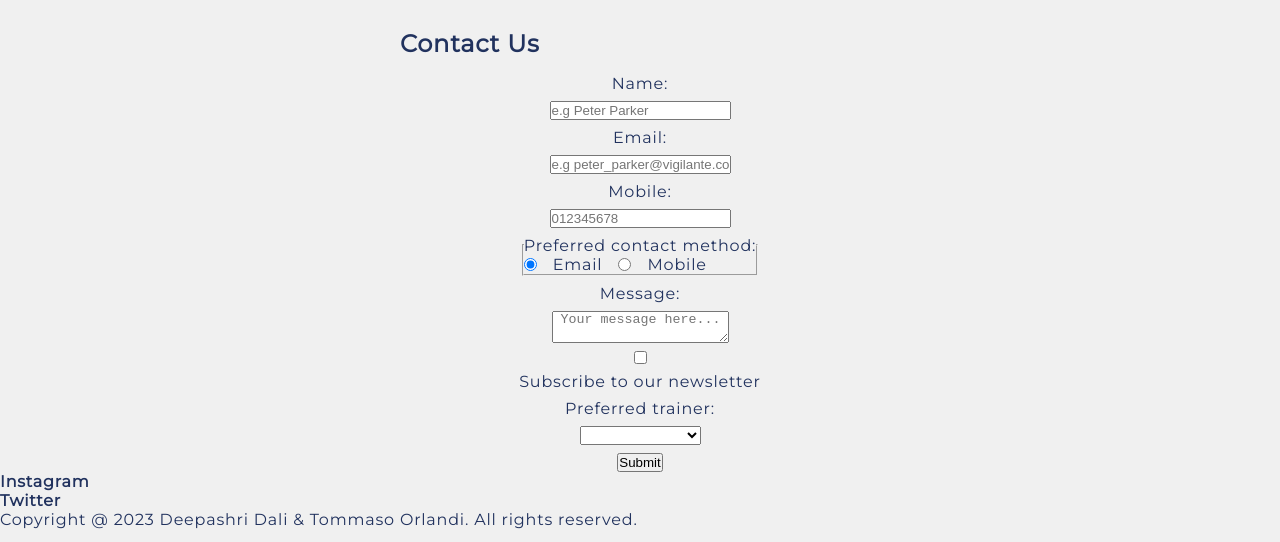
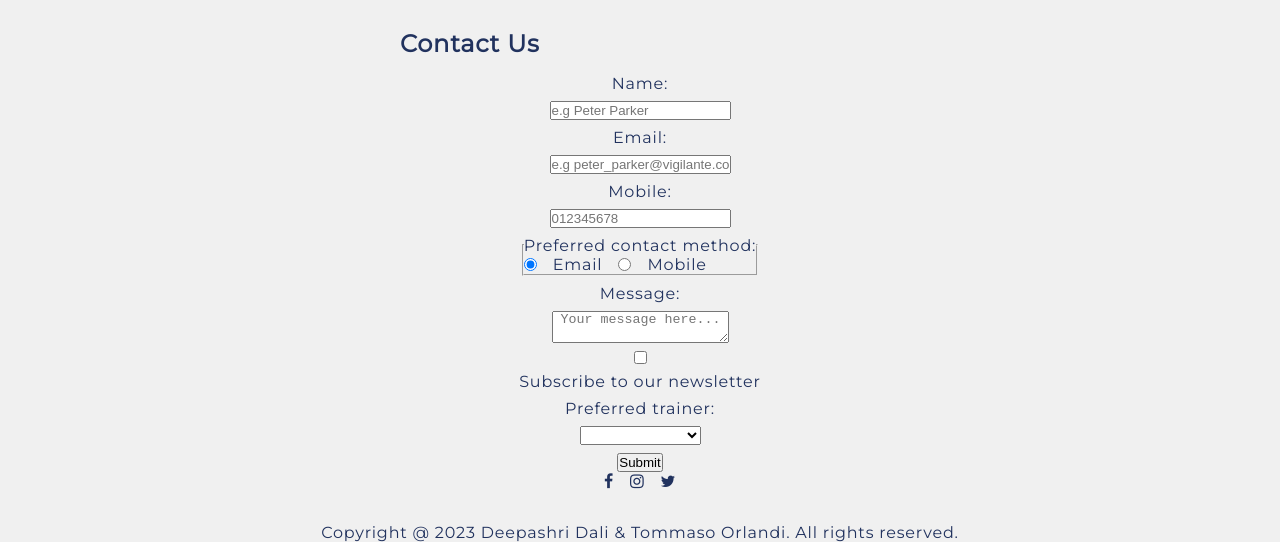
Before and after one commit to benante/agency-website, a plain HTML site: page index.html in a window 1280 px wide. Shown: the part 3264-3806 px from the top of the page. Drawn offline with Linux system fonts and the light colour scheme.

Commit message:
Update footer to include social media icons
Relates #14

```diff
--- a/index.html
+++ b/index.html
@@ -253,18 +253,37 @@
         </div>
       </section>
     </main>
-    <footer>
-      <div class="social-icons">
+    <footer class="footer column stack-l">
+      <div>
         <!-- Icons will be added here -->
-        <ul>
-          <li><a href="">Instagram</a></li>
-          <li><a href="">Twitter</a></li>
+        <ul class="row">
+          <li>
+            <a
+              target="_blank"
+              href="https://www.facebook.com/"
+              class="fa fa-facebook"
+            ></a>
+          </li>
+          <li>
+            <a
+              target="_blank"
+              href="https://www.instagram.com/"
+              class="fa fa-instagram"
+            ></a>
+          </li>
+          <li>
+            <a
+              target="_blank"
+              href="https://about.twitter.com/"
+              class="fa fa-twitter"
+            ></a>
+          </li>
         </ul>
       </div>
-      <span
-        >Copyright @ 2023 Deepashri Dali & Tommaso Orlandi. All rights
-        reserved.</span
-      >
+
+      <p>
+        Copyright @ 2023 Deepashri Dali & Tommaso Orlandi. All rights reserved.
+      </p>
     </footer>
     <script src="app.js"></script>
     <script src="./script.js"></script>
```
